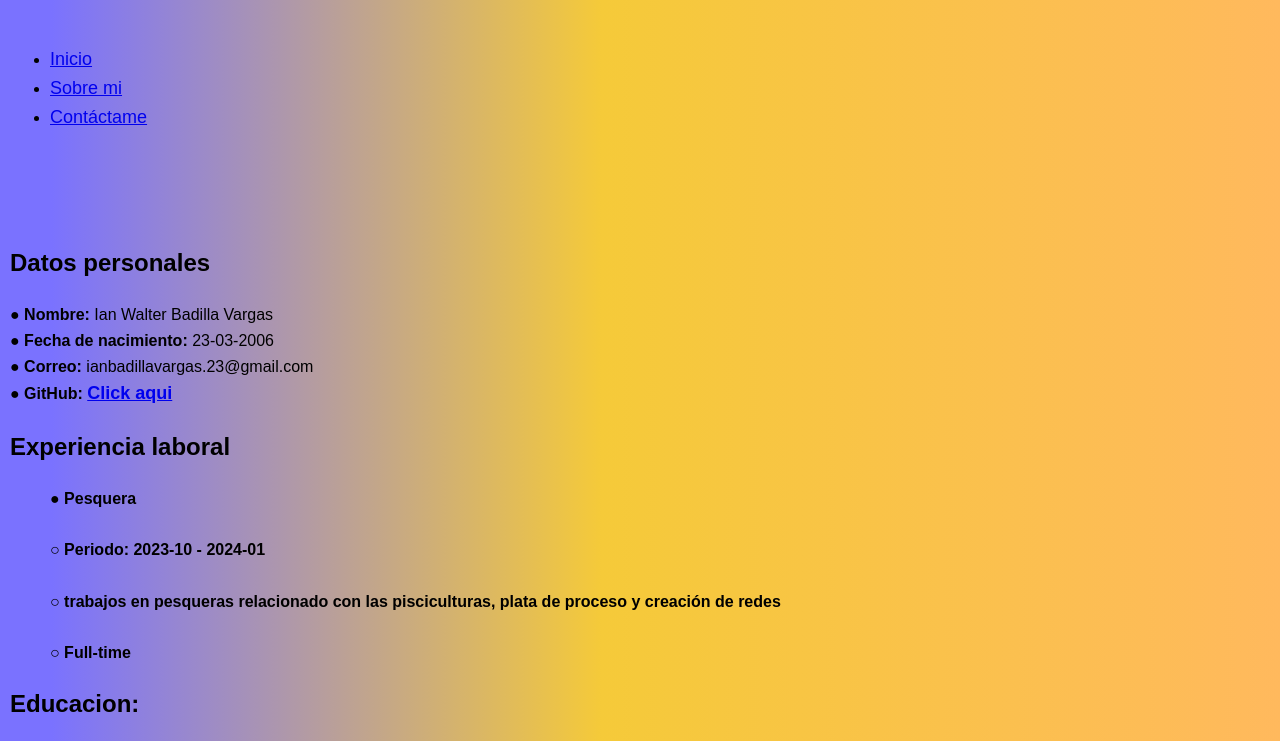
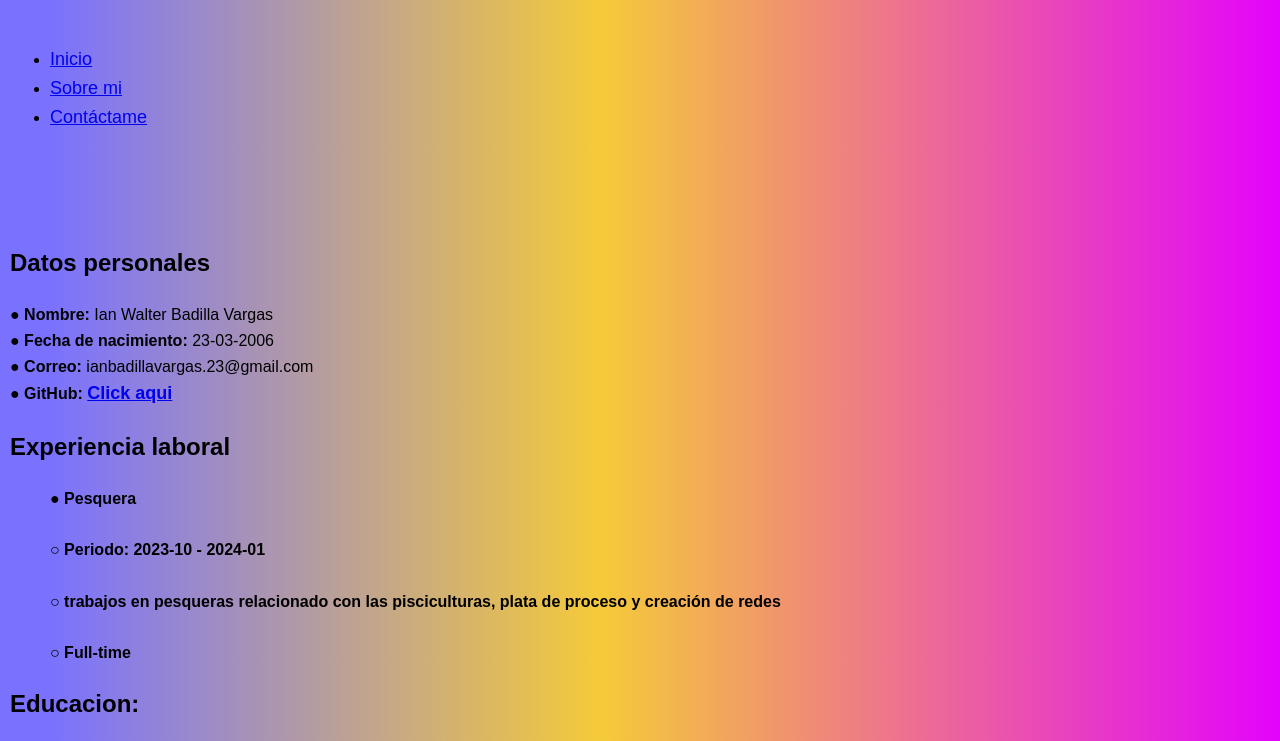
Before and after one commit to vrayiRAX/Curriculum-vitae-, a plain HTML site: page index.html in a window 1280 px wide. Shown: the part 105-846 px from the top of the page. Drawn offline with Linux system fonts and the light colour scheme.

Commit message:
Cambiar colores fondo

```diff
--- a/styles.css
+++ b/styles.css
@@ -2,7 +2,7 @@ body{
     font-family: Arial, Helvetica, sans-serif;
     line-height: 1.6;
     margin:10px;
-    background-image: linear-gradient(90deg, rgba(122,114,255,1) 4%, rgba(245,202,57,1) 47%, rgba(255,185,93,1) 100%);
+    background-image: linear-gradient(90deg, rgba(122,114,255,1) 4%, rgba(245,202,57,1) 47%, rgba(227, 3, 252,1) 100%);
 }
 header{
     font-family: Arial, Helvetica, sans-serif;
```
